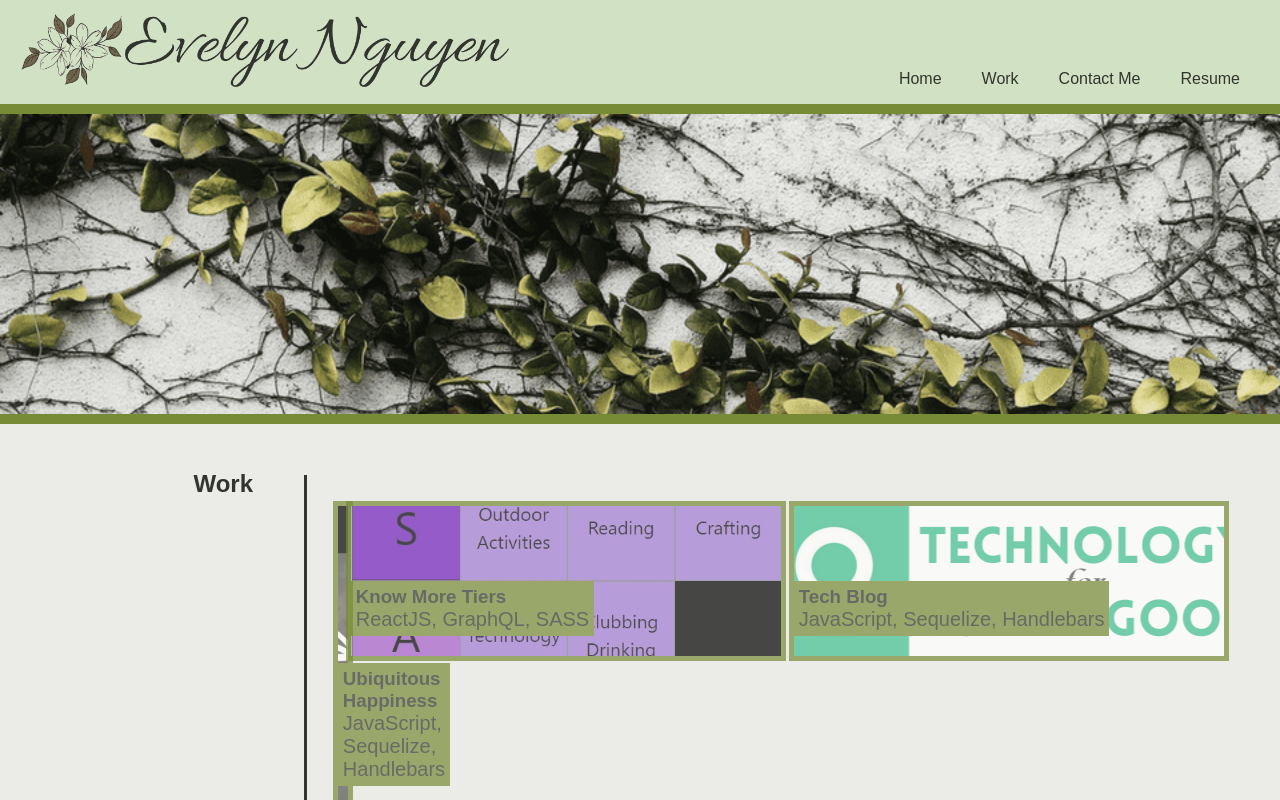
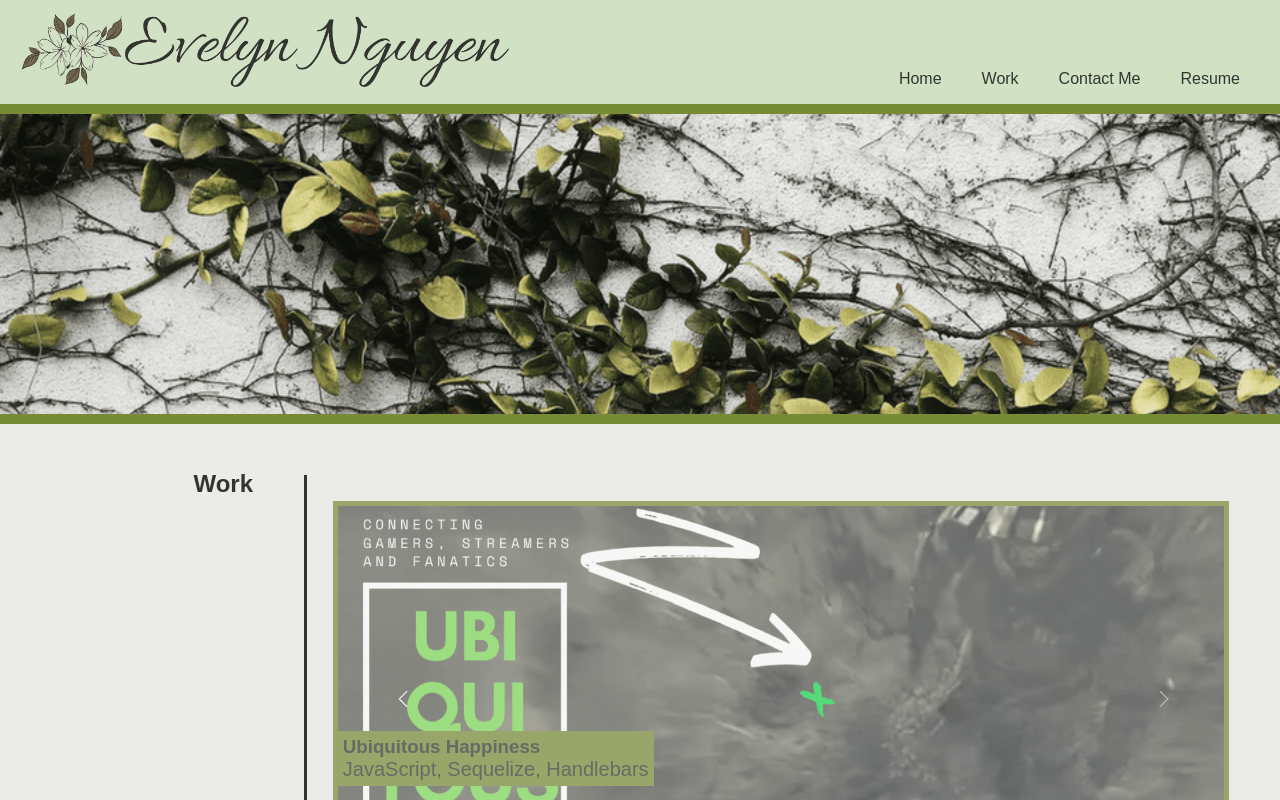
Before and after one commit to ENguyen25/react-portfolio-en, a React (Create React App) app: page /work in a window 1280 px wide. Shown: the top 800 px of the page. Built offline with nearby package versions, Linux system fonts and the light colour scheme; a web font is replaced by a local one.

Commit message:
fixing netlify router issue

```diff
--- a/src/components/Work.js
+++ b/src/components/Work.js
@@ -8,7 +8,7 @@ function Work() {
         <h2 className="heading">Work</h2>
         <div className="content">
             <div className="work-cards">
-                <Link to='/ubiquitous'><Cards id='ubiquitous' title='Ubiquitous Happiness' language='JavaScript, Sequelize, Handlebars'/></Link>
+                <Cards id='ubiquitous' title='Ubiquitous Happiness' language='JavaScript, Sequelize, Handlebars' url='/ubiquitous'/>
                 <Cards id='friendship' title='Know More Tiers' language='ReactJS, GraphQL, SASS' url='/friendship'/>
                 <Cards id='blog' title='Tech Blog' language='JavaScript, Sequelize, Handlebars' url='/blog'/>
                 <Cards id='weather' title='Weather App' language='JavaScript, HTML, CSS' url='/weather'/>
```
